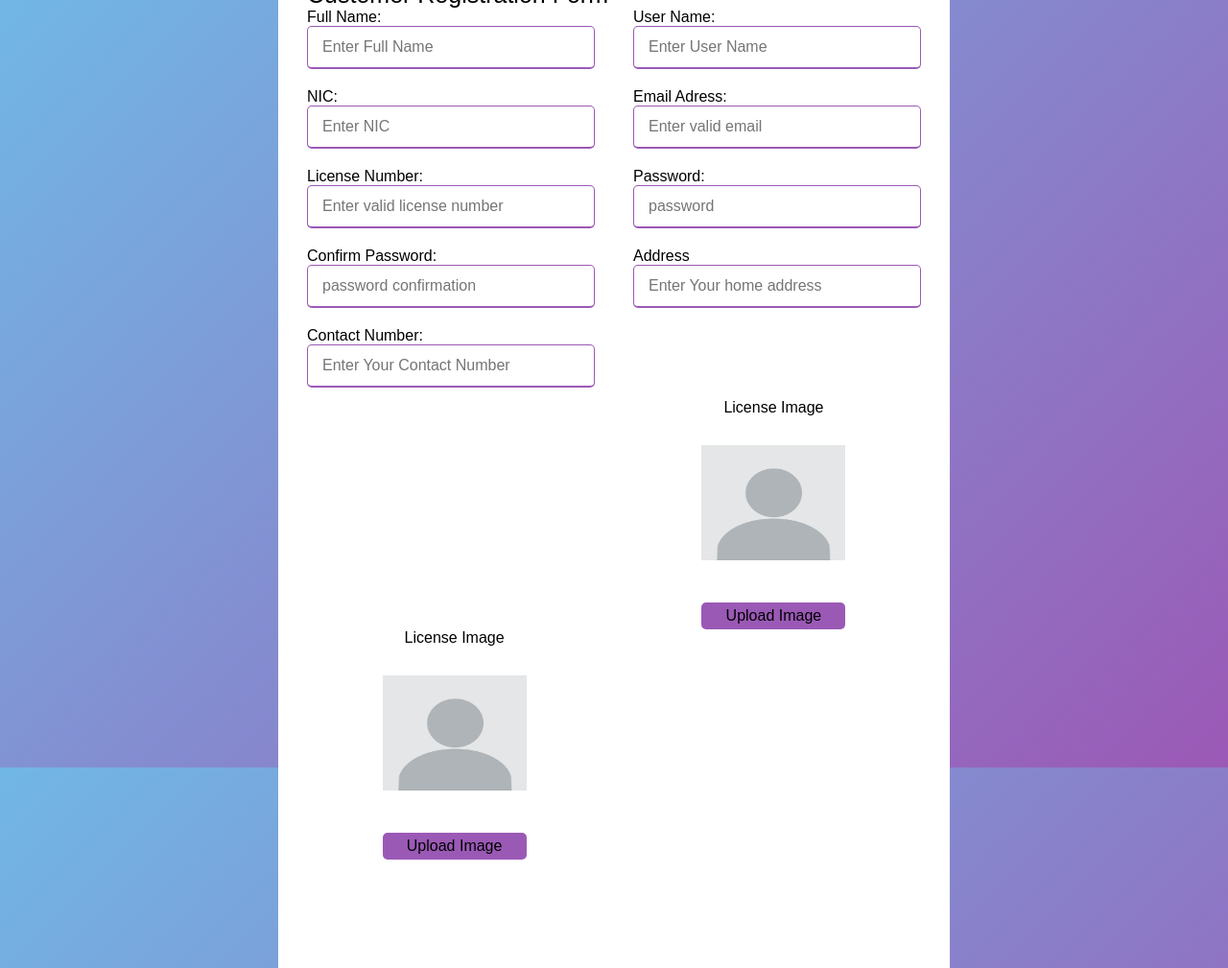
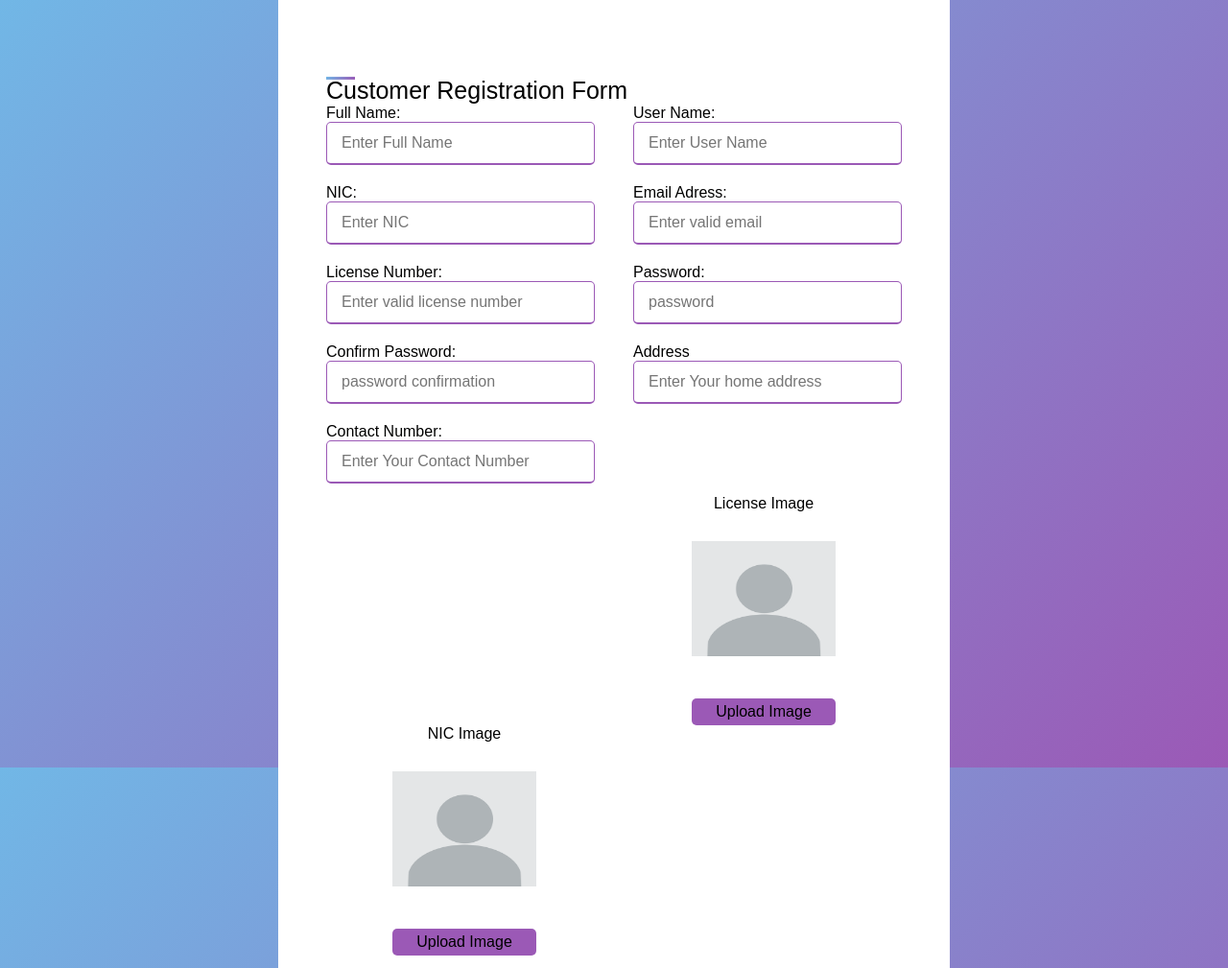
Before and after one commit to chathushkasavinda/car-rental-spring, a plain HTML site: page customerRegistation/index.html in a window 1280 px wide. Shown: the top 1009 px of the page at 96% size. Drawn offline with Linux system fonts and the light colour scheme.

Commit message:
customer fomr completed

```diff
--- a/customerRegistation/index.html
+++ b/customerRegistation/index.html
@@ -60,7 +60,7 @@
                 <div class="license">
                     <div class="card">
                         <p>License Image</p>
-                        <img src="profile.png" alt="">
+                        <img src="profile.png" id="licenseID">
                         <label for="input-file"> Upload Image</label>
                         <input type="file" accept="image/jpeg, image/jpg,image/png" id="input-file">
                     </div>
@@ -68,8 +68,8 @@
 
                 <div class="license">
                     <div class="card">
-                        <p>License Image</p>
-                        <img src="profile.png" alt="">
+                        <p>NIC Image</p>
+                        <img src="profile.png" id="licenseID">
                         <label for="input-file"> Upload Image</label>
                         <input type="file" accept="image/jpeg, image/jpg,image/png" id="input-file">
                     </div>
@@ -79,10 +79,10 @@
         </form>
     </div>
     <script>
-        let license = document.getElementById("licenseId");
+        let license = document.getElementById("licenseID");
         let inputFile = document.getElementById("input-file");
         inputFile.onchange = function(){
-            license.class = URL.createObjectURL(inputFile.files[0]);
+            license.src = URL.createObjectURL(inputFile.files[0]);
         }
     </script>
 </body>
--- a/customerRegistation/styles.css
+++ b/customerRegistation/styles.css
@@ -15,7 +15,7 @@ body{
     max-width: 700px;
     width: 100%;
     background: #fff;
-    padding: 250px 30px;
+    padding: 350px 50px 150px  ;
     border-radius: 5px;
 }
 
```
